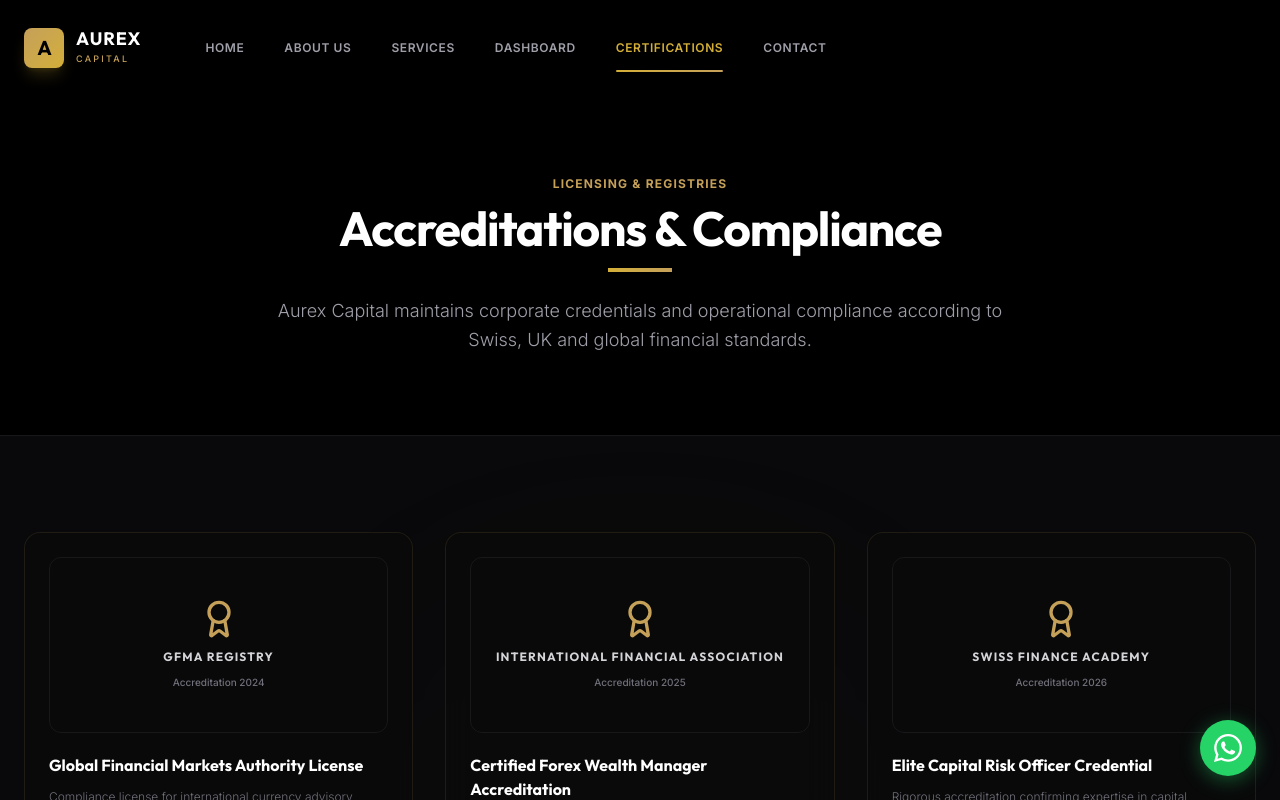
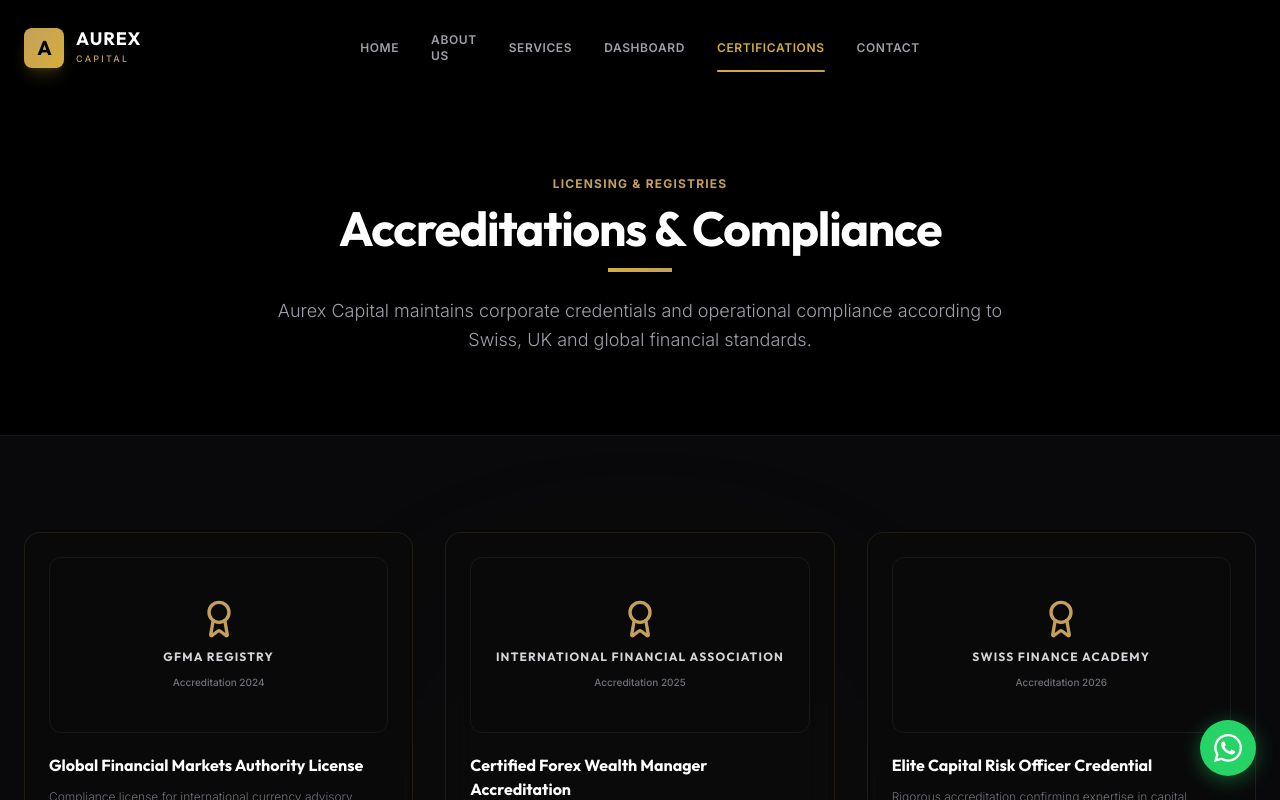
Before and after one commit to faisal27-hub/Trading-Agency, a React (Vite) app in the folder frontend/: page /certifications in a window 1280 px wide. Shown: the top 800 px of the page. Built offline with nearby package versions, Linux system fonts and the light colour scheme.

Commit message:
Center navbar navigation links using 3-column grid layout

```diff
--- a/frontend/src/layouts/Navbar.tsx
+++ b/frontend/src/layouts/Navbar.tsx
@@ -37,15 +37,14 @@ export const Navbar: React.FC = () => {
           : 'bg-transparent py-6'
       }`}
     >
-      <div className="max-w-7xl mx-auto px-6 flex items-center justify-between h-12">
-        {/* Left Side: Brand Logo & Desktop Nav Items */}
-        <div className="flex items-center gap-16 h-full">
-          {/* Brand Logo */}
+      <div className="max-w-7xl mx-auto px-6 grid grid-cols-3 items-center h-12 w-full">
+        {/* Column 1: Brand Logo */}
+        <div className="flex justify-start h-full items-center">
           <Link to="/" className="flex items-center gap-3 group h-full">
             <div className="w-10 h-10 rounded-lg bg-gradient-to-br from-gold-premium to-gold flex items-center justify-center shadow-lg shadow-gold/20 transform group-hover:scale-105 transition-transform duration-300">
               <span className="font-display font-bold text-black text-xl tracking-tighter">A</span>
             </div>
-            <div className="flex flex-col justify-center">
+            <div className="flex flex-col justify-center text-left">
               <span className="font-display font-bold text-lg leading-none tracking-wider text-white group-hover:text-gold transition-colors duration-300">
                 AUREX
               </span>
@@ -54,9 +53,10 @@ export const Navbar: React.FC = () => {
               </span>
             </div>
           </Link>
+        </div>
 
-          {/* Desktop Nav Items */}
-          <div className="hidden lg:flex items-center gap-10 h-full">
+        {/* Column 2: Centered Desktop Nav Items */}
+        <div className="hidden lg:flex justify-center items-center gap-8 h-full">
           {navItems.map((item) => (
             <NavLink
               key={item.path}
@@ -74,9 +74,9 @@ export const Navbar: React.FC = () => {
             </NavLink>
           ))}
         </div>
-        </div>
 
-        {/* Mobile Menu Button */}
+        {/* Column 3: Mobile Menu Trigger (hidden on desktop) */}
+        <div className="flex justify-end items-center h-full">
           <button
             onClick={() => setIsOpen(!isOpen)}
             className="lg:hidden p-2 text-zinc-400 hover:text-white transition-colors duration-200 flex items-center justify-center"
@@ -84,6 +84,7 @@ export const Navbar: React.FC = () => {
           >
             {isOpen ? <X className="w-6 h-6" /> : <Menu className="w-6 h-6" />}
           </button>
+        </div>
       </div>
 
       {/* Mobile Drawer */}
```
Lines whose indentation alone changed are shown as unchanged.
